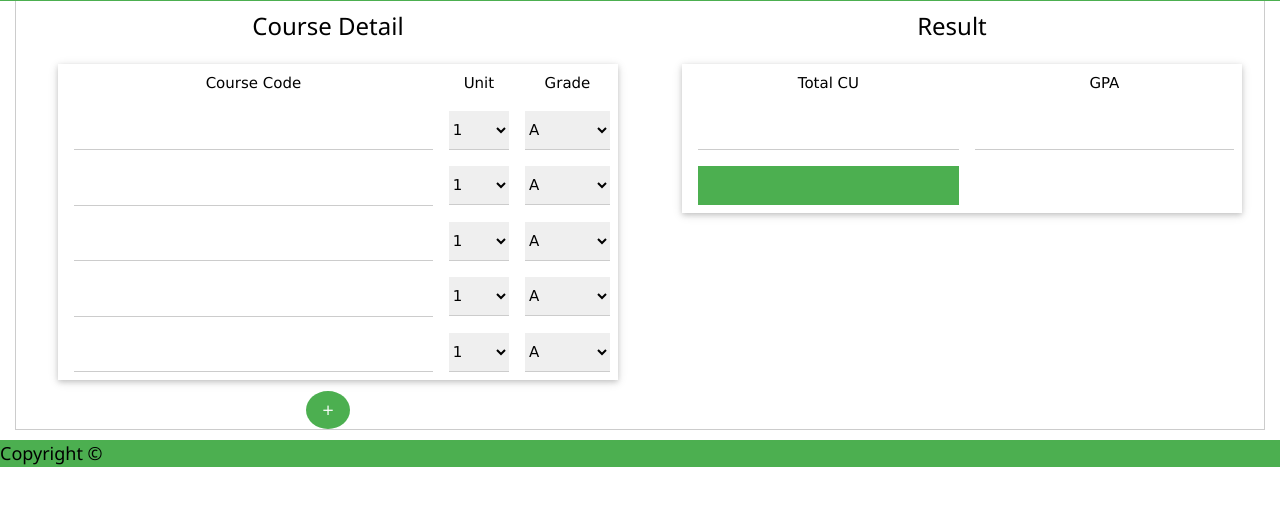
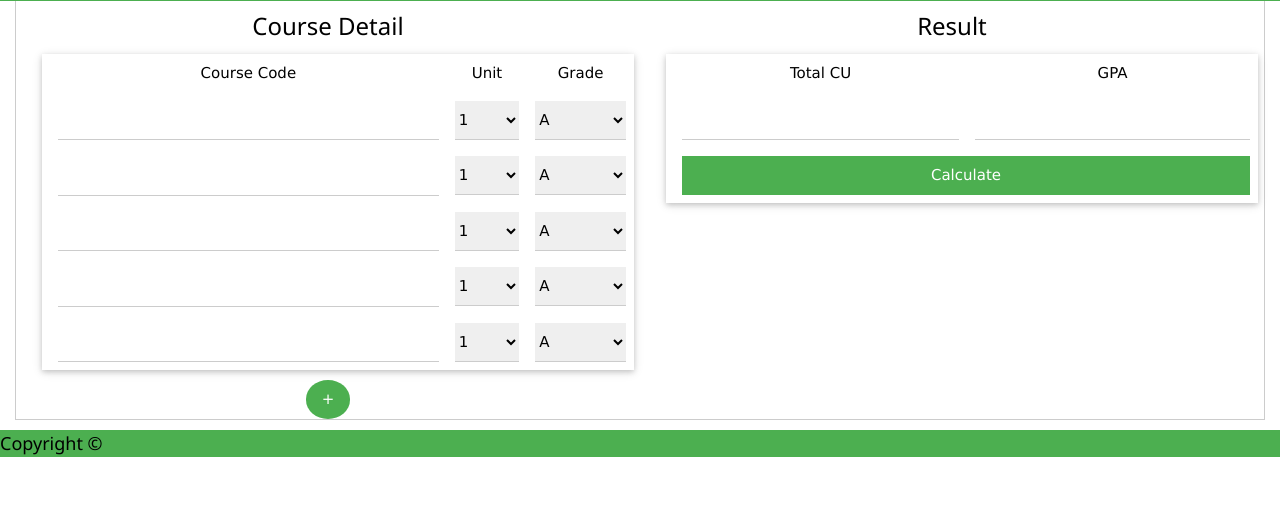
Before and after one commit to mdjibril/gpa-calculator, a plain HTML site: page index.html in a window 1280 px wide. Shown: the part 43-548 px from the top of the page. Drawn offline with Linux system fonts and the light colour scheme.

Commit message:
calculate button added

```diff
--- a/index.html
+++ b/index.html
@@ -8,8 +8,6 @@
 
     <link rel="stylesheet" type="text/css" href="css/main.css">
     <link rel="stylesheet" type="text/css" href="css/w3.css">
-
-    <script src="js/gpacalculator.js" type="text/javascript"></script>
     <script src="js/main.js" type="text/javascript"></script>
 </head>
 <body>
@@ -19,7 +17,7 @@
 	<main class="w3-row w3-border">
 		<section id="calculator" class="w3-container w3-half">
 			<h3 class="w3-center">Course Detail</h3>
-			<form name="formBody" method="post" onSubmit="addUpCreditsGpa; return false" class="w3-container">
+			<form name="formBody" method="post" onSubmit="addUpCreditsGpa; return false">
 			<table class="w3-table w3-centered w3-card-2" >
 				<thead>
 					<tr>
@@ -166,27 +164,17 @@
 						</td>
 					</tr>
 				</tbody>
-				<!-- <tfoot>
-					<tr>
-						<td>Total CU</td>
-						<td>GPA</td>
-					</tr>
-					<tr>
-						<td><input type="text" name="courseCode" class="w3-input"></td>
-						<td><input type="text" name="courseCode" class="w3-input"></td>
-					</tr>
-				</tfoot> -->
 			</table>
 			</form>
 			<script>
 				if (document.createElement) {
-				    document.writeln('<form class="w3-container w3-center"><input type="button" class="w3-button w3-circle w3-green" value=" + " onClick="addNewRow()"></form>');
+				    document.writeln('<form class="w3-center"><input type="button" class="w3-button w3-circle w3-green" value=" + " onClick="addNewRow()"></form>');
 				}
 			</script>
 		</section>
 		<section id="result" class="w3-container w3-half">
 			<h3 class="w3-center">Result</h3>
-			<form class="w3-container" name="results" method="post" onSubmit="return false">
+			<form name="results" method="post" onSubmit="return false">
 				<table class="w3-table w3-centered w3-card-2">
 					<thead>
 						<tr>
@@ -200,8 +188,8 @@
 							<td><input type="text" name="gpa" class="w3-input" onchange="addUpCreditsGpa()"></td>
 						</tr>
 						<tr>
-							<td>
-								<input type="button" class="w3-button w3-block w3-green" onclick="addUpCreditsGpa()">
+							<td colspan="2">
+								<input type="button" class="w3-btn w3-block w3-green" onclick="addUpCreditsGpa()" value="Calculate">
 							</td>
 						</tr>
 					</tbody>
```
